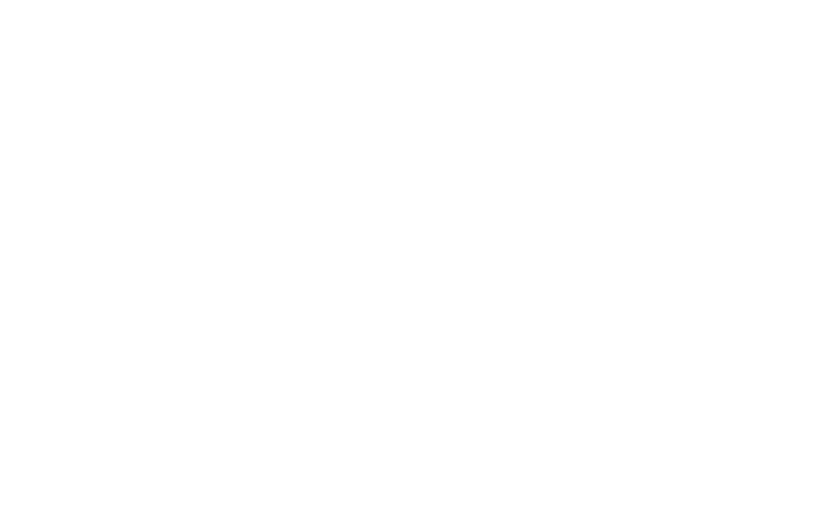
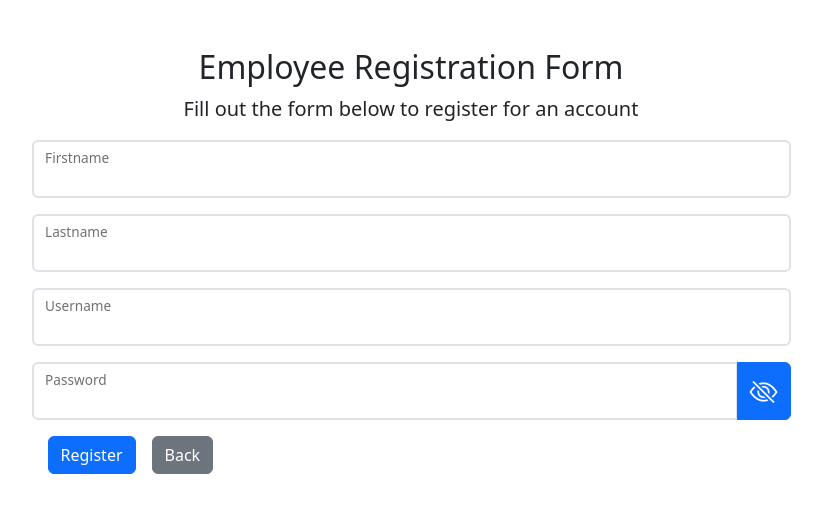
Before and after one commit to JemalSadik/P1_EmployeeReimbursementSystem, a React (Create React App) app in the folder frontend/: page /register in a window 1280 px wide. Shown: the top 512 px of the page, without its empty margins (207-1029 px from the left). Built offline with nearby package versions, Linux system fonts and the light colour scheme.

Commit message:
add registration page

```diff
--- a/frontend/src/Components/Landing/Register.tsx
+++ b/frontend/src/Components/Landing/Register.tsx
@@ -1,7 +1,97 @@
+import axios, { AxiosError, AxiosResponse } from "axios";
+import { useState } from "react";
+import { Alert, Button, Container, FloatingLabel, Form, InputGroup } from "react-bootstrap";
+import { useNavigate } from "react-router-dom";
+
 export const Register: React.FC = () => {
 
+    const baseUrl = localStorage.getItem("baseUrl");
+
+    const navigate = useNavigate();
+
+    const [user, setUser] = useState({
+        username: "",
+        password: "",
+        firstname: "",
+        lastname: ""
+    });
+    const [passwordIsVisible, setPasswordIsVisible] = useState(false);
+    const [showFailedMessage, setShowFailedMessage] = useState(false);
+    const [errorMessage, setErrorMessage] = useState("");
+
+    const storeValues = (input: React.ChangeEvent<HTMLInputElement>) => {
+        if (input.target.name === "username") {
+            setUser((user) => ({...user, username: input.target.value}));
+        } else if (input.target.name === "password") {
+            setUser((user) => ({...user, password: input.target.value}));
+        } else if (input.target.name === "firstname") {
+            setUser((user) => ({...user, firstname: input.target.value}));
+        } else {
+            setUser((user) => ({...user, lastname: input.target.value}));
+        }
+    };
+
+    const togglePasswordVisibility: React.MouseEventHandler<HTMLButtonElement> = () => {
+        setPasswordIsVisible(!passwordIsVisible);
+    };
+
+    const register = async () => {
+        const resp = await axios.post(baseUrl + "/users", user, {withCredentials: true})
+        .then((resp: AxiosResponse) => {
+            localStorage.setItem("hasRegistered", "true");
+            navigate("/");
+        })
+        .catch((error: AxiosError) => {
+            setShowFailedMessage(true);
+            setErrorMessage(error.message);
+        })
+    };
 
     return (
-        <div></div>
+        <Container className="d-flex flex-column justify-content-center m-5 px-5">
+            <Container className="w-75">
+                <header className="text-center">
+                    <h1 className="fs-2">Employee Registration Form</h1>
+                    <p className="fs-5">Fill out the form below to register for an account</p>
+                </header>
+                <Form>
+                    <Form.Group className="mb-3">
+                        <FloatingLabel label="Firstname">
+                            <Form.Control type="text" name="firstname" className="border border-2" onChange={storeValues} />
+                        </FloatingLabel>
+                    </Form.Group>
+                    <Form.Group className="mb-3">
+                        <FloatingLabel label="Lastname">
+                            <Form.Control type="text" name="lastname" className="border border-2" onChange={storeValues} />
+                        </FloatingLabel>
+                    </Form.Group>
+                    <Form.Group className="mb-3">
+                        <FloatingLabel label="Username">
+                            <Form.Control type="text" name="username" className="border border-2" onChange={storeValues} />
+                        </FloatingLabel>
+                    </Form.Group>
+                    <Form.Group className="mb-3">
+                        <InputGroup>
+                            <FloatingLabel label="Password">
+                                <Form.Control type={passwordIsVisible ? "text": "password"} name="password" className="border border-2" onChange={storeValues} aria-describedby="passwordVisibility" />
+                            </FloatingLabel>
+                            <Button onClick={togglePasswordVisibility} id="passwordVisibility">
+                                {passwordIsVisible ? <i className="bi bi-eye fs-3"></i> : <i className="bi bi-eye-slash fs-3"></i>}
+                            </Button>
+                        </InputGroup>
+                    </Form.Group>
+                </Form>
+                <div>
+                    <Button type="button" variant="primary" className="mx-3" onClick={register}>Register</Button>
+                    <Button type="button" variant="secondary" onClick={() => navigate("/")}>Back</Button>
+                </div>
+                {showFailedMessage && (
+                    <Alert variant="danger">
+                        <h3>Failed to register account!</h3>
+                        <p>{errorMessage}</p>
+                    </Alert>
+                )}
+            </Container>
+        </Container>
     )
 }
```
